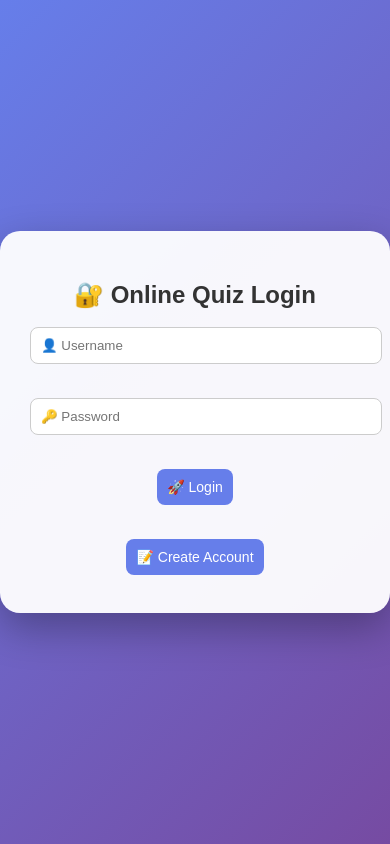
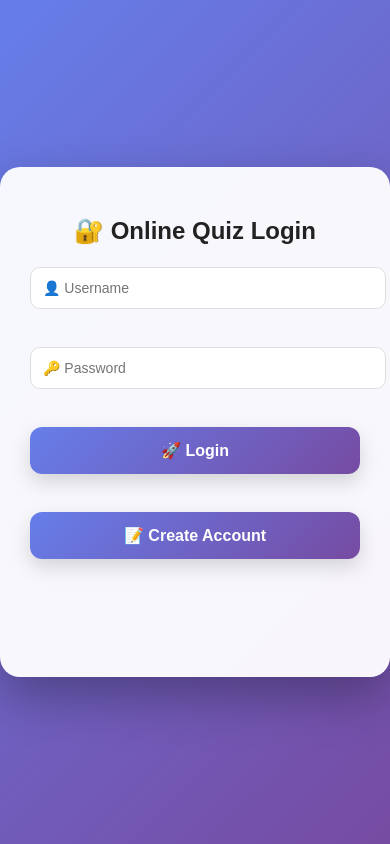
Before and after one commit to chopadebhumika8-commits/Quiz_app, a Flask app: page / in a window 390 px wide. Run offline with Flask 3, Linux system fonts and the light colour scheme.

Commit message:
Update styles for responsiveness and aesthetics

```diff
--- a/static/style.css
+++ b/static/style.css
@@ -14,82 +14,138 @@ body {
 @keyframes fadeIn {
     from {
         opacity: 0;
-        transform: scale(0.9);
+        transform: translateY(20px);
     }
     to {
         opacity: 1;
-        transform: scale(1);
+        transform: translateY(0);
     }
 }
 
-/* ===== MAIN BOX (SQUARE LOOK) ===== */
+/* ===== MAIN CARD ===== */
 .box {
-    width: 400px;              /* 🔥 FIXED WIDTH (square feel) */
-    min-height: 400px;         /* 🔥 FIXED HEIGHT */
+    width: 420px;
+    min-height: 450px;
 
     background: rgba(255,255,255,0.95);
     padding: 30px;
     border-radius: 20px;
 
-    box-shadow: 0 15px 40px rgba(0,0,0,0.3);
+    box-shadow: 0 20px 50px rgba(0,0,0,0.3);
 
     text-align: center;
 
-    display: flex;
-    flex-direction: column;
-    justify-content: center;
-
-    animation: fadeIn 0.5s ease-in-out;
+    animation: fadeIn 0.6s ease-in-out;
 }
 
 /* ===== HEADINGS ===== */
-h1 { font-size: 30px; }
-h2 { font-size: 24px; }
-h3 { font-size: 20px; }
-
 h1, h2, h3 {
-    margin-bottom: 10px;
-    color: #333;
+    margin-bottom: 12px;
+    color: #222;
 }
 
 /* ===== TEXT ===== */
 p {
-    font-size: 16px;
-    color: #444;
+    font-size: 15px;
+    color: #555;
 }
 
-/* ===== INPUT ===== */
+/* ===== INPUTS ===== */
 input, select {
     width: 100%;
-    padding: 10px;
-    margin: 8px 0;
-    border-radius: 8px;
-    border: 1px solid #ccc;
+    padding: 12px;
+    margin: 10px 0;
+
+    border-radius: 10px;
+    border: 1px solid #ddd;
+
+    font-size: 14px;
+    outline: none;
 }
 
-/* ===== BUTTON ===== */
+/* ===== BASE BUTTON ===== */
 button {
-    padding: 10px;
-    margin: 8px 0;
+    width: 100%;
+    padding: 14px;
+
+    margin: 10px 0;
+
     border: none;
-    border-radius: 8px;
-    background: #667eea;
+    border-radius: 12px;
+
+    background: linear-gradient(135deg, #667eea, #764ba2);
     color: white;
-    font-size: 14px;
+
+    font-size: 16px;
+    font-weight: bold;
+
     cursor: pointer;
+
+    transition: all 0.3s ease;
+
+    box-shadow: 0 8px 20px rgba(0,0,0,0.15);
+}
+
+button:hover {
+    transform: scale(1.05);
+}
+
+/* ===== DASHBOARD CARD BUTTONS ===== */
+.card-btn {
+    width: 100%;
+    padding: 16px;
+
+    margin: 10px 0;
+
+    border-radius: 15px;
+
+    font-size: 16px;
+    font-weight: bold;
+
+    color: white;
+
+    background: linear-gradient(135deg, #00c6ff, #0072ff);
+
     transition: 0.3s;
 }
 
-button:hover {
-    background: #5a67d8;
-    transform: scale(1.05);
+.card-btn:hover {
+    transform: translateY(-3px);
+}
+
+/* ===== SUBJECT BUTTONS ===== */
+.subject-btn {
+    background: linear-gradient(135deg, #43e97b, #38f9d7);
+}
+
+/* ===== LOGIN BUTTON ===== */
+.login-btn {
+    background: linear-gradient(135deg, #667eea, #764ba2);
+}
+
+/* ===== LOGOUT BUTTON ===== */
+.logout-btn {
+    background: linear-gradient(135deg, #ff416c, #ff4b2b);
+}
+
+/* ===== GRID DASHBOARD ===== */
+.grid {
+    display: grid;
+    grid-template-columns: 1fr 1fr;
+    gap: 12px;
+    margin-top: 20px;
+}
+
+/* FULL WIDTH BUTTON */
+.full {
+    grid-column: span 2;
 }
 
 /* ===== TABLE ===== */
 table {
     width: 100%;
+    margin-top: 10px;
     font-size: 14px;
-    margin-top: 10px;
 }
 
 th, td {
@@ -106,14 +162,18 @@ th {
     text-align: left;
     padding: 10px;
     margin: 8px 0;
-    border-radius: 8px;
+
+    border-radius: 10px;
     background: #f4f4f4;
 }
 
-/* ===== MOBILE ===== */
+/* ===== MOBILE RESPONSIVE ===== */
 @media (max-width: 500px) {
     .box {
         width: 90%;
-        min-height: auto;
+    }
+
+    .grid {
+        grid-template-columns: 1fr;
     }
 }
```
